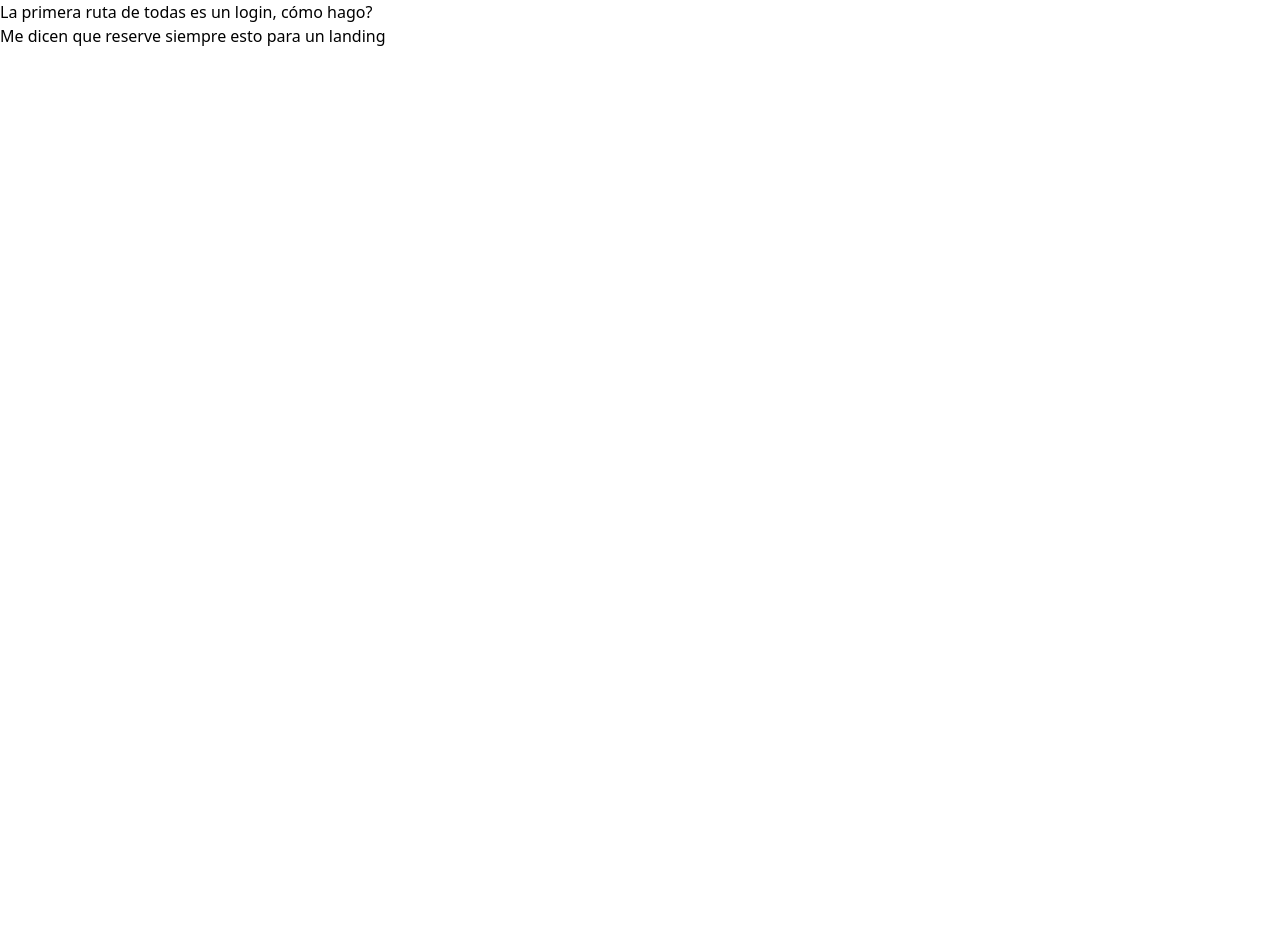
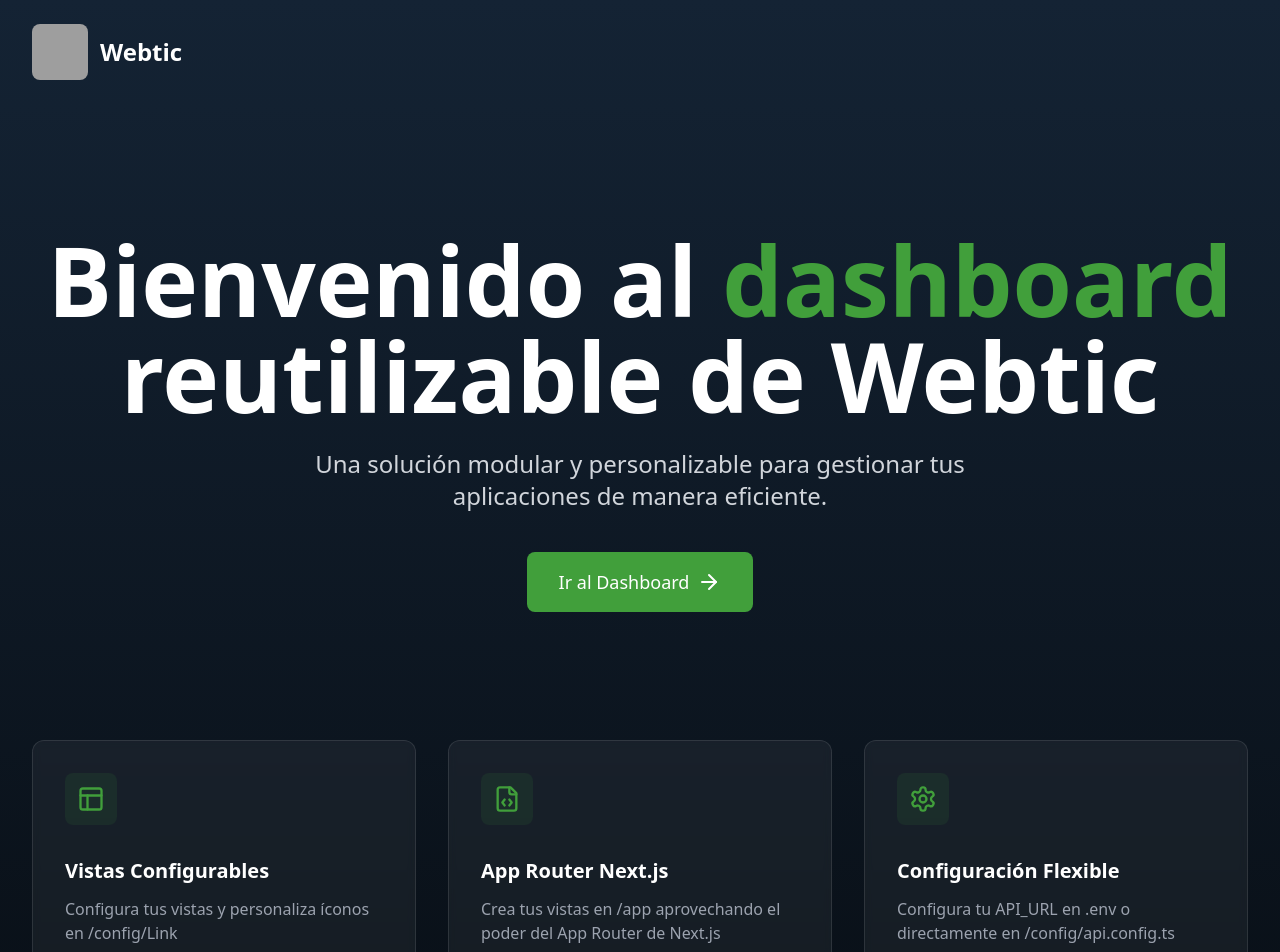
Before and after one commit to elobredor/webtic-dashboard, a Next.js app: page / in a window 1280 px wide. Shown: the top 952 px of the page. Before the commit the page ends 800 px from the top, so only its background shows below. Built offline with nearby package versions, Linux system fonts and the light colour scheme; no server answers; grey boxes are pictures that could not be loaded.

Commit message:
feat: enhance homepage layout with new hero section and features grid; update README for API_URL configuration

```diff
--- a/app/page.tsx
+++ b/app/page.tsx
@@ -1,8 +1,129 @@
-export default function Home() {
+import React from "react";
+import { ArrowRight, Layout, Settings, FileCode, Database } from "lucide-react";
+
+function App() {
 	return (
-		<div className="">
-			<h1>La primera ruta de todas es un login, cómo hago?</h1>
-			<h4>Me dicen que reserve siempre esto para un landing</h4>
+		<div className="min-h-screen bg-[#142334]">
+			{/* Hero Section */}
+			<div className="relative min-h-screen">
+				<div className="absolute inset-0 bg-gradient-to-b from-[#142334] to-black/90 z-0" />
+
+				{/* Header */}
+				<header className="relative z-10">
+					<div className="max-w-7xl mx-auto px-4 sm:px-6 lg:px-8 py-6">
+						<div className="flex items-center justify-between">
+							<div className="flex items-center">
+								<img
+									src="https://images.unsplash.com/photo-1614741118887-7a4ee193a5fa?auto=format&fit=crop&w=48&h=48&q=80"
+									alt="Webtic Logo"
+									className="h-14 w-14 rounded-lg"
+								/>
+								<h1 className="ml-3 text-2xl font-bold text-white">Webtic</h1>
+							</div>
+						</div>
+					</div>
+				</header>
+
+				{/* Main Hero Content */}
+				<main className="relative z-10">
+					<div className="max-w-7xl mx-auto px-4 sm:px-6 lg:px-8 pt-32 pb-16">
+						<div className="text-center">
+							<h2 className="text-5xl font-bold text-white sm:text-6xl md:text-7xl lg:text-8xl">
+								Bienvenido al <span className="text-[#419F3B]">dashboard</span>{" "}
+								reutilizable de Webtic
+							</h2>
+							<p className="mt-6 max-w-2xl mx-auto text-xl text-gray-300 sm:text-2xl">
+								Una solución modular y personalizable para gestionar tus aplicaciones de
+								manera eficiente.
+							</p>
+							<div className="mt-10">
+								<a
+									href="/dashboard"
+									className="inline-flex items-center px-8 py-4 text-lg font-medium text-white bg-[#419F3B] rounded-lg hover:bg-[#419F3B]/90 transition-colors duration-200"
+								>
+									Ir al Dashboard
+									<ArrowRight className="ml-2 h-6 w-6" />
+								</a>
+							</div>
+						</div>
+
+						{/* Features Grid */}
+						<div className="mt-32 grid grid-cols-1 gap-8 sm:grid-cols-2 lg:grid-cols-3">
+							<div className="relative group bg-white/5 backdrop-blur-sm p-8 rounded-xl border border-white/10 hover:border-[#419F3B]/50 transition-all duration-300">
+								<div>
+									<span className="rounded-lg inline-flex p-3 bg-[#419F3B]/10 text-[#419F3B]">
+										<Layout className="h-7 w-7" />
+									</span>
+								</div>
+								<div className="mt-8">
+									<h3 className="text-xl font-semibold text-white">
+										Vistas Configurables
+									</h3>
+									<p className="mt-3 text-gray-400">
+										Configura tus vistas y personaliza íconos en /config/Link
+									</p>
+								</div>
+							</div>
+
+							<div className="relative group bg-white/5 backdrop-blur-sm p-8 rounded-xl border border-white/10 hover:border-[#419F3B]/50 transition-all duration-300">
+								<div>
+									<span className="rounded-lg inline-flex p-3 bg-[#419F3B]/10 text-[#419F3B]">
+										<FileCode className="h-7 w-7" />
+									</span>
+								</div>
+								<div className="mt-8">
+									<h3 className="text-xl font-semibold text-white">
+										App Router Next.js
+									</h3>
+									<p className="mt-3 text-gray-400">
+										Crea tus vistas en /app aprovechando el poder del App Router de
+										Next.js
+									</p>
+								</div>
+							</div>
+
+							<div className="relative group bg-white/5 backdrop-blur-sm p-8 rounded-xl border border-white/10 hover:border-[#419F3B]/50 transition-all duration-300">
+								<div>
+									<span className="rounded-lg inline-flex p-3 bg-[#419F3B]/10 text-[#419F3B]">
+										<Settings className="h-7 w-7" />
+									</span>
+								</div>
+								<div className="mt-8">
+									<h3 className="text-xl font-semibold text-white">
+										Configuración Flexible
+									</h3>
+									<p className="mt-3 text-gray-400">
+										Configura tu API_URL en .env o directamente en /config/api.config.ts
+									</p>
+								</div>
+							</div>
+						</div>
+
+						{/* Webtic UI Section */}
+						<div className="mt-32 bg-white/5 backdrop-blur-sm rounded-xl border border-white/10 p-12">
+							<div className="text-center">
+								<Database className="h-16 w-16 mx-auto text-[#419F3B]" />
+								<h3 className="mt-6 text-3xl font-bold text-white">Webtic UI</h3>
+								<p className="mt-4 max-w-2xl mx-auto text-xl text-gray-300">
+									Aprovecha nuestra biblioteca de componentes empresariales Webtic UI
+									para construir interfaces consistentes y profesionales.
+								</p>
+							</div>
+						</div>
+					</div>
+				</main>
+
+				{/* Footer */}
+				<footer className="relative z-10 mt-24 border-t border-white/10">
+					<div className="max-w-7xl mx-auto py-12 px-4 sm:px-6 lg:px-8">
+						<p className="text-center text-gray-400">
+							&copy; {new Date().getFullYear()} Webtic. Todos los derechos reservados.
+						</p>
+					</div>
+				</footer>
+			</div>
 		</div>
 	);
 }
+
+export default App;
--- a/context/AuthContext.tsx
+++ b/context/AuthContext.tsx
@@ -51,8 +51,6 @@
 		const initializeAuth = async () => {
 			const storedUser = storage.getUser();
 			const token = storage.getToken();
-			console.log("storedUser", storedUser);
-
 			if (storedUser !== null && token) {
 				try {
 					setAuthenticated(storedUser);
@@ -92,7 +90,7 @@
 		if (!confirmLogout) return;
 		setUnauthenticated(); // esto deberia hacer que se enrute a login usando el context router
 		storage.clearAuth();
-		redirect("/auth/login");
+		// redirect("/auth/login");
 	};
 
 	const clearError = () => {
--- a/context/routesContext.tsx
+++ b/context/routesContext.tsx
@@ -29,11 +29,12 @@
 
 		if (user) {
 			// If user is authenticated, navigate to the dashboard
-			if (pathname === `/auth/login` || pathname === `/auth/register`) {
+			if (pathname === `/auth/login`) {
 				router.push(`/dashboard`);
 			}
 		} else {
 			router.push(`/auth/login`);
+			console.log("entra aqui");
 		}
 	};
 
```
Also changed, not shown: 1 other file (tests, documents, lock files or other folders).
